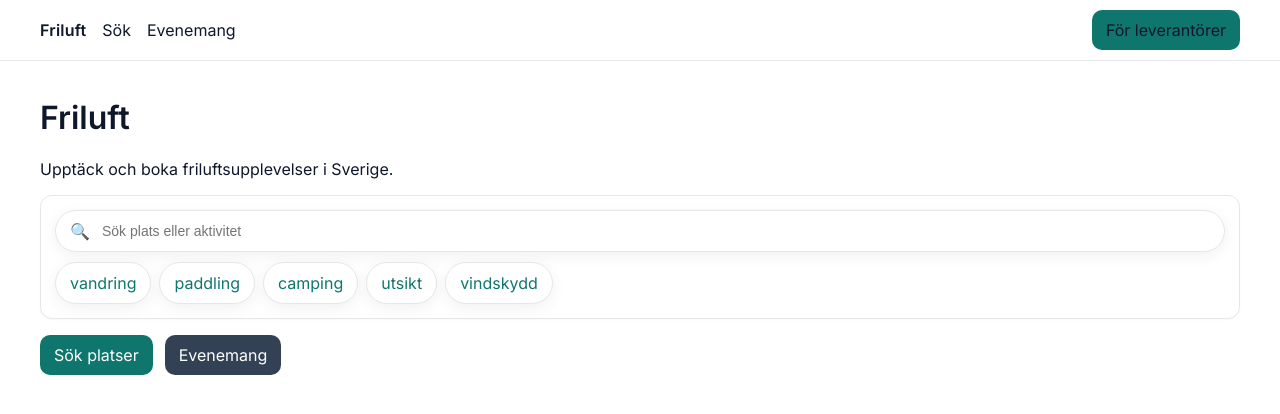
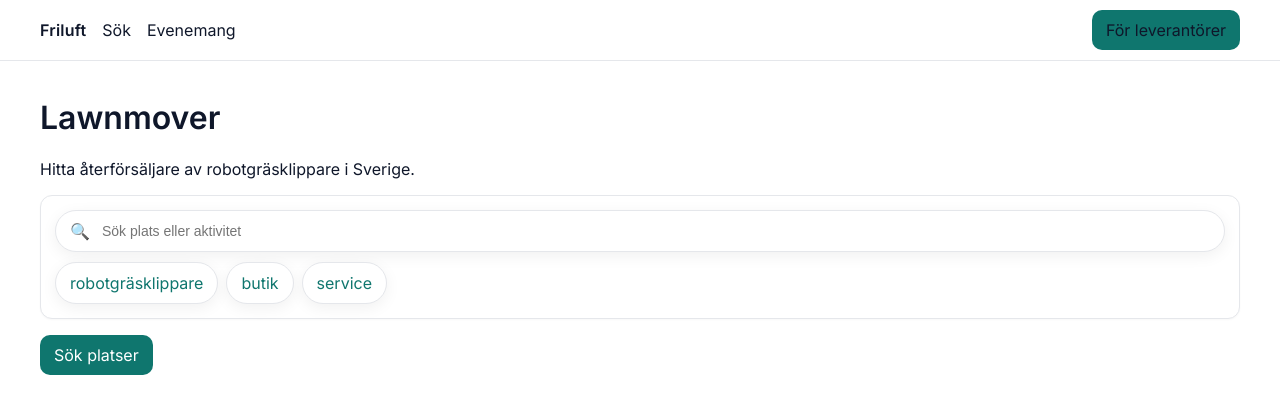
Before and after one commit to perwinroth/lawnmover, a Next.js app in the folder site/: page / in a window 1280 px wide. Shown: the top 414 px of the page. Built offline with nearby package versions, Linux system fonts and the light colour scheme.

Commit message:
Vercel build fixes: client home, dynamic listings, TS deps, static /web

```diff
--- a/site/app/page.tsx
+++ b/site/app/page.tsx
@@ -1,13 +1,14 @@
+"use client";
 import Link from 'next/link'
 
 export default function HomePage() {
   return (
     <div className="container">
       <head>
-        <link rel="canonical" href="https://perwinroth.github.io/friluft/web/" />
+        <link rel="canonical" href="/" />
       </head>
-      <h1>Friluft</h1>
-      <p>Upptäck och boka friluftsupplevelser i Sverige.</p>
+      <h1>Lawnmover</h1>
+      <p>Hitta återförsäljare av robotgräsklippare i Sverige.</p>
       <div className="card" style={{marginTop:12}}>
         <div className="pill">
           <span>🔍</span>
@@ -19,14 +20,14 @@ export default function HomePage() {
           }} />
         </div>
         <div style={{marginTop:10, display:'flex', gap:8, flexWrap:'wrap'}}>
-          {['vandring','paddling','camping','utsikt','vindskydd'].map(tag=> (
+          {['robotgräsklippare','butik','service'].map(tag=> (
             <Link key={tag} className="pill" href={`/aktivitet/${tag}`}>{tag}</Link>
           ))}
         </div>
       </div>
       <p style={{marginTop:16, display:'flex', gap:12}}>
         <Link className="btn" href="/search">Sök platser</Link>
-        <Link className="btn" href="/events" style={{background:'#334155'}}>Evenemang</Link>
+        {/* <Link className="btn" href="/events" style={{background:'#334155'}}>Evenemang</Link> */}
       </p>
     </div>
   )
```
Also changed, not shown: site/app/l/[slug]/page.tsx (+4 -8 lines).
